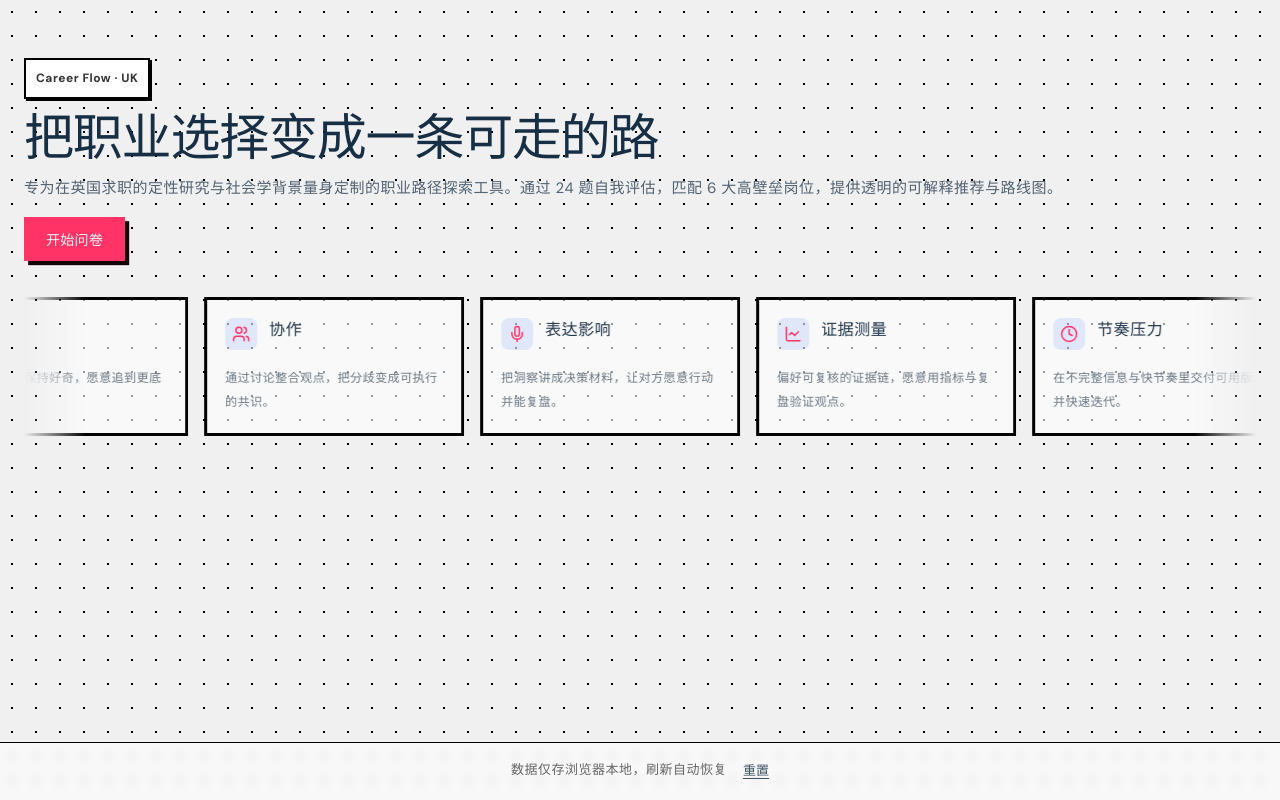
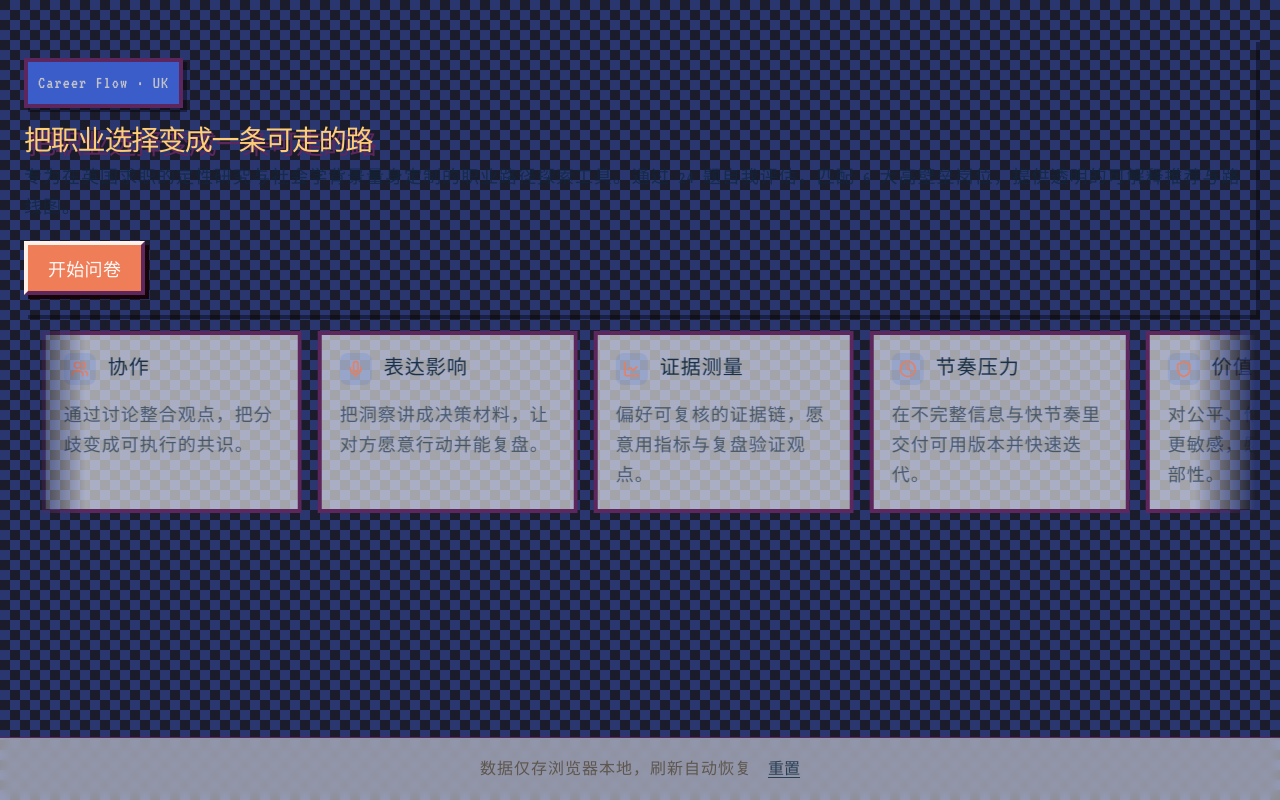
Before and after one commit to MasterFrancis/Career_Ava, a React (Vite) app: page / in a window 1280 px wide. Built offline with nearby package versions, Linux system fonts and the light colour scheme.

Commit message:
feat: Build Career Report Web App
Co-authored-by: traeagent <traeagent@users.noreply.github.com>

```diff
--- a/src/index.css
+++ b/src/index.css
@@ -1,65 +1,69 @@
-@import url('https://fonts.googleapis.com/css2?family=Bricolage+Grotesque:opsz,wght@12..96,200..800&family=DM+Sans:ital,opsz,wght@0,9..40,100..1000;1,9..40,100..1000&display=swap');
+@import url('https://fonts.googleapis.com/css2?family=Press+Start+2P&family=VT323&display=swap');
 
 :root {
-  --bg0: #F0F0F0;
-  --bg1: #E0E0E0;
-  --paper: #FFFFFF;
-  --card: #FFFFFF;
-  --card2: #FAFAFA;
-  --stroke: #000000;
-  --stroke2: #000000;
-  --text: #000000;
-  --muted: #333333;
-  --faint: #666666;
+  --bg0: #1a1c2c;
+  --bg1: #29366f;
+  --paper: #3b5dc9;
+  --card: #29366f;
+  --card2: #3b5dc9;
+  --stroke: #5d275d;
+  --stroke2: #b13e53;
+  --text: #fff1e8;
+  --muted: #c2c3c7;
+  --faint: #5f574f;
 
-  --accent: #FF3366;
-  --accent2: #4D4DFF;
-  --accent3: #FFCC00;
-  --danger: #FF0000;
-  --ok: #00CC44;
+  --accent: #ef7d57;
+  --accent2: #ffcd75;
+  --accent3: #a7f070;
+  --danger: #e43b44;
+  --ok: #38b764;
 
-  --shadow: 4px 4px 0px #000000;
-  --shadow2: 2px 2px 0px #000000;
-  --shadow-hover: 8px 8px 0px #000000;
+  --shadow: 4px 4px 0px rgba(0, 0, 0, 0.4);
+  --shadow2: 2px 2px 0px rgba(0, 0, 0, 0.4);
+  --shadow-hover: 6px 6px 0px rgba(0, 0, 0, 0.5);
   --radius-xl: 0px;
   --radius-lg: 0px;
   --radius-md: 0px;
   --radius-sm: 0px;
 
-  --sans: 'DM Sans', system-ui, sans-serif;
-  --display: 'Bricolage Grotesque', sans-serif;
+  --sans: 'VT323', monospace;
+  --display: 'Press Start 2P', cursive;
 
   --page: 100%;
   --max-content: 1400px;
 
-  --chart-grid: rgba(0, 0, 0, 0.1);
-  --chart-axis: rgba(0, 0, 0, 0.2);
-  --chart-label: #000000;
-  --chart-user-fill-1: rgba(255, 51, 102, 0.2);
-  --chart-user-fill-2: rgba(255, 51, 102, 0.05);
-  --chart-user-stroke-1: #FF3366;
-  --chart-user-stroke-2: #FF3366;
-  --chart-role-fill-1: rgba(77, 77, 255, 0.2);
-  --chart-role-fill-2: rgba(77, 77, 255, 0.05);
-  --chart-role-stroke-1: #4D4DFF;
-  --chart-role-stroke-2: #4D4DFF;
+  --chart-grid: rgba(255, 255, 255, 0.1);
+  --chart-axis: rgba(255, 255, 255, 0.2);
+  --chart-label: #c2c3c7;
+  --chart-user-fill-1: rgba(239, 125, 87, 0.4);
+  --chart-user-fill-2: rgba(239, 125, 87, 0.1);
+  --chart-user-stroke-1: #ef7d57;
+  --chart-user-stroke-2: #ef7d57;
+  --chart-role-fill-1: rgba(255, 205, 117, 0.4);
+  --chart-role-fill-2: rgba(255, 205, 117, 0.1);
+  --chart-role-stroke-1: #ffcd75;
+  --chart-role-stroke-2: #ffcd75;
 
-  font: 16px/155% var(--sans);
-  letter-spacing: 0.5px;
+  font: 20px/150% var(--sans);
+  letter-spacing: 1px;
   color: var(--text);
   background-color: var(--bg0);
-  background-image: radial-gradient(var(--stroke) 1px, transparent 1px);
-  background-size: 24px 24px;
-  color-scheme: light;
+  background-image:
+    linear-gradient(45deg, var(--bg1) 25%, transparent 25%, transparent 75%, var(--bg1) 75%, var(--bg1)),
+    linear-gradient(45deg, var(--bg1) 25%, transparent 25%, transparent 75%, var(--bg1) 75%, var(--bg1));
+  background-size: 20px 20px;
+  background-position: 0 0, 10px 10px;
+  color-scheme: dark;
   font-synthesis: none;
-  text-rendering: geometricPrecision;
-  -webkit-font-smoothing: antialiased;
+  text-rendering: pixelated;
+  -webkit-font-smoothing: none;
   -moz-osx-font-smoothing: grayscale;
+  image-rendering: pixelated;
 }
 
 @media (max-width: 720px) {
   :root {
-    font-size: 15px;
+    font-size: 18px;
   }
 }
 
@@ -117,9 +121,9 @@ a {
 .brandMark {
   width: 34px;
   height: 34px;
-  border-radius: 0;
-  background: var(--accent); border: 2px solid var(--stroke);
-  box-shadow: var(--shadow2);
+  border-radius: 0; box-shadow: var(--shadow);
+  background: var(--accent); border: 4px solid var(--stroke);
+  box-shadow: var(--shadow);
 }
 
 .brandTitle {
@@ -130,15 +134,16 @@ a {
 
 .brandTitle strong {
   font-family: var(--display);
-  font-weight: 700;
-  letter-spacing: -0.5px;
-  line-height: 1.05;
-  font-size: 18px;
+  font-weight: normal;
+  letter-spacing: 0px;
+  line-height: 1.2;
+  font-size: 14px;
+  text-shadow: 2px 2px 0 var(--stroke);
 }
 
 .brandTitle span {
   color: var(--faint);
-  font-size: 12px;
+  font-size: 18px;
 }
 
 .navPills {
@@ -169,7 +174,7 @@ a {
   flex: 0 0 auto;
   text-decoration: none;
   color: var(--muted);
-  font-size: 13px;
+  font-size: 16px;
   font-weight: 720;
   padding: 8px 2px;
   border-bottom: 2px solid transparent;
@@ -187,19 +192,19 @@ a {
 
 .pill {
   padding: 8px 16px;
-  border-radius: 0;
-  border: 2px solid var(--stroke); box-shadow: var(--shadow2); font-weight: 800; text-transform: uppercase;
+  border-radius: 0; box-shadow: var(--shadow);
+  border: 4px solid var(--stroke);box-shadow: var(--shadow); font-weight: 800; text-transform: uppercase;
   text-decoration: none;
   color: var(--muted);
   background: var(--paper);
   transition: background 120ms ease, color 120ms ease;
-  font-size: 13px;
+  font-size: 16px;
 }
 
 .pill:hover {
   color: var(--text);
   background: var(--accent3);
-  transform: translate(-2px, -2px);
+  transform: translate(2px, 2px); box-shadow: 2px 2px 0px rgba(0,0,0,0.4);
   box-shadow: var(--shadow);
 }
 
@@ -237,7 +242,7 @@ a {
   letter-spacing: -1px;
   margin: 0;
   font-weight: 750;
-  font-size: 40px;
+  font-size: 32px;
   line-height: 1.02;
 }
 
@@ -266,7 +271,7 @@ a {
 }
 
 .card {
-  border: 3px solid var(--stroke);
+  border: 4px solid var(--stroke);
   border-radius: var(--radius-lg);
   background: var(--paper);
   box-shadow: var(--shadow); transition: transform 0.2s, box-shadow 0.2s;
@@ -290,7 +295,7 @@ a {
 
 .cardTitle {
   margin: 0;
-  font-size: 16px;
+  font-size: 18px;
   letter-spacing: 0.2px;
   color: var(--text);
   font-weight: 720;
@@ -298,7 +303,7 @@ a {
 
 .meta {
   color: var(--faint);
-  font-size: 12px;
+  font-size: 18px;
 }
 
 .btnRow {
@@ -311,21 +316,21 @@ a {
 .btn {
   appearance: none;
   cursor: pointer;
-  border-radius: 0;
+  border-radius: 0; box-shadow: var(--shadow);
   padding: 10px 20px;
   font-weight: 720;
   letter-spacing: 0.3px;
-  font-size: 14px;
+  font-size: 18px;
   background: rgba(255, 255, 255, 0.96);
   color: var(--text);
-  border: 2px solid var(--stroke);
-  box-shadow: var(--shadow2); text-transform: uppercase; font-weight: 800;
+  border: 4px solid var(--stroke);
+  box-shadow: var(--shadow); text-transform: uppercase; font-weight: 800;
   transition: background 120ms ease, color 120ms ease, border-color 120ms ease;
 }
 
 .btn:hover {
   background: var(--accent3);
-  transform: translate(-2px, -2px);
+  transform: translate(2px, 2px); box-shadow: 2px 2px 0px rgba(0,0,0,0.4);
   box-shadow: var(--shadow);
 }
 
@@ -337,7 +342,7 @@ a {
 
 .btnPrimary:hover {
   background: var(--accent2);
-  transform: translate(-2px, -2px);
+  transform: translate(2px, 2px); box-shadow: 2px 2px 0px rgba(0,0,0,0.4);
   box-shadow: var(--shadow);
 }
 
@@ -354,12 +359,12 @@ a {
 
 .tag {
   display: inline-block;
-  border: 3px solid var(--stroke);
-  border-radius: 0;
+  border: 4px solid var(--stroke);
+  border-radius: 0; box-shadow: var(--shadow);
   padding: 6px 10px;
-  font-size: 12px;
+  font-size: 18px;
   color: var(--muted);
-  background: var(--paper); box-shadow: var(--shadow2); font-weight: 700; border: 2px solid var(--stroke);
+  background: var(--paper); box-shadow: var(--shadow); font-weight: 700; border: 4px solid var(--stroke);
   max-width: 100%;
   white-space: normal;
   word-break: break-word;
@@ -408,7 +413,7 @@ a {
   align-items: center;
   gap: 16px;
   color: var(--faint);
-  font-size: 13px;
+  font-size: 16px;
   padding: 16px 24px;
   border-top: 1px solid var(--stroke);
   background: rgba(255, 255, 255, 0.5);
@@ -433,7 +438,7 @@ a {
 .modalOverlay {
   position: fixed;
   inset: 0;
-  background: rgba(10, 20, 18, 0.35);
+  background: rgba(26, 28, 44, 0.8);
   display: grid;
   place-items: center;
   padding: 18px;
@@ -442,8 +447,8 @@ a {
 
 .modal {
   width: min(520px, 100%);
-  border-radius: 0;
-  border: 2px solid var(--stroke);
+  border-radius: 0; box-shadow: var(--shadow);
+  border: 4px solid var(--stroke);
   background: rgba(255, 255, 255, 0.96);
   box-shadow: 12px 12px 0 var(--stroke); border: 4px solid var(--stroke);
   overflow: hidden;
@@ -495,7 +500,7 @@ a {
   gap: 12px;
   color: var(--muted);
   font-weight: 600;
-  font-size: 13px;
+  font-size: 16px;
   transition: color 120ms ease;
 }
 
@@ -515,7 +520,7 @@ a {
 }
 
 .accordionHint {
-  font-size: 12px;
+  font-size: 18px;
   font-weight: 720;
   letter-spacing: 0.2px;
 }
@@ -549,12 +554,12 @@ details[open] .accordionChevron {
 
 .sectionLink {
   text-decoration: none;
-  border: 3px solid var(--stroke);
-  border-radius: 0;
+  border: 4px solid var(--stroke);
+  border-radius: 0; box-shadow: var(--shadow);
   padding: 6px 10px;
-  font-size: 12px;
+  font-size: 18px;
   color: var(--muted);
-  background: var(--paper); box-shadow: var(--shadow2); font-weight: 700; border: 2px solid var(--stroke);
+  background: var(--paper); box-shadow: var(--shadow); font-weight: 700; border: 4px solid var(--stroke);
   width: fit-content;
 }
 
@@ -579,9 +584,9 @@ details[open] .accordionChevron {
 
 .stepper {
   margin-top: 14px;
-  border-radius: 0;
-  border: 3px solid var(--stroke);
-  background: var(--paper); box-shadow: var(--shadow); border: 3px solid var(--stroke);
+  border-radius: 0; box-shadow: var(--shadow);
+  border: 4px solid var(--stroke);
+  background: var(--paper); box-shadow: var(--shadow); border: 4px solid var(--stroke);
   padding: 12px 12px;
   display: flex;
   align-items: center;
@@ -623,8 +628,8 @@ details[open] .accordionChevron {
 .stepDot {
   width: 10px;
   height: 10px;
-  border-radius: 0;
-  border: 2px solid var(--stroke); border-radius: 0;
+  border-radius: 0; box-shadow: var(--shadow);
+  border: 4px solid var(--stroke);border-radius: 0; box-shadow: var(--shadow);
   background: var(--bg0);
   cursor: pointer;
   transition: border-color 120ms ease, background 120ms ease;
@@ -678,20 +683,20 @@ details[open] .accordionChevron {
 }
 
 .quizScaleBtn {
-  border-radius: 0;
+  border-radius: 0; box-shadow: var(--shadow);
   padding: 14px 10px;
-  border: 2px solid var(--stroke);
-  background: var(--paper); box-shadow: var(--shadow2); border: 2px solid var(--stroke);
+  border: 4px solid var(--stroke);
+  background: var(--paper); box-shadow: var(--shadow); border: 4px solid var(--stroke);
   color: var(--text);
   font-weight: 820;
-  font-size: 16px;
+  font-size: 18px;
   cursor: pointer;
   transition: background 120ms ease, color 120ms ease, border-color 120ms ease;
 }
 
 .quizScaleBtn:hover {
   background: var(--accent3);
-  transform: translate(-2px, -2px);
+  transform: translate(2px, 2px); box-shadow: 2px 2px 0px rgba(0,0,0,0.4);
   box-shadow: var(--shadow);
 }
 
@@ -707,16 +712,16 @@ details[open] .accordionChevron {
   justify-content: space-between;
   gap: 10px;
   color: var(--faint);
-  font-size: 12px;
+  font-size: 18px;
 }
 
 
 
 .dimRow {
-  border: 3px solid var(--stroke);
+  border: 4px solid var(--stroke);
   border-radius: 16px;
   padding: 14px;
-  background: var(--paper); box-shadow: var(--shadow2); font-weight: 700; border: 2px solid var(--stroke);
+  background: var(--paper); box-shadow: var(--shadow); font-weight: 700; border: 4px solid var(--stroke);
 }
 
 .dimHead {
@@ -729,7 +734,7 @@ details[open] .accordionChevron {
 .dimKey {
   width: 34px;
   height: 34px;
-  border-radius: 0;
+  border-radius: 0; box-shadow: var(--shadow);
   display: grid;
   place-items: center;
   font-weight: 900;
@@ -744,7 +749,7 @@ details[open] .accordionChevron {
 
 .dimDesc {
   margin-top: 4px;
-  font-size: 12px;
+  font-size: 18px;
   color: var(--faint);
 }
 
@@ -760,9 +765,9 @@ details[open] .accordionChevron {
   gap: 10px;
   align-items: center;
   padding: 10px;
-  border-radius: 0;
+  border-radius: 0; box-shadow: var(--shadow);
   border: 1px solid rgba(14, 38, 61, 0.10);
-  background: var(--paper); box-shadow: var(--shadow2); font-weight: 700; border: 2px solid var(--stroke);
+  background: var(--paper); box-shadow: var(--shadow); font-weight: 700; border: 4px solid var(--stroke);
 }
 
 .breakKey {
@@ -797,7 +802,7 @@ details[open] .accordionChevron {
 .pathCadence {
   color: var(--accent);
   font-weight: 600;
-  font-size: 13px;
+  font-size: 16px;
   background: rgba(37, 99, 235, 0.08);
   padding: 4px 10px;
   border-radius: 6px;
@@ -811,7 +816,7 @@ details[open] .accordionChevron {
   border-radius: 16px;
   padding: 12px;
   border: 1px solid rgba(14, 38, 61, 0.16);
-  background: var(--paper); box-shadow: var(--shadow2); border: 2px solid var(--stroke);
+  background: var(--paper); box-shadow: var(--shadow); border: 4px solid var(--stroke);
   color: rgba(14, 38, 61, 0.9);
   font: inherit;
   outline: none;
@@ -826,7 +831,7 @@ details[open] .accordionChevron {
   border: 1px solid rgba(14, 38, 61, 0.10);
   border-radius: 16px;
   padding: 12px;
-  background: var(--paper); box-shadow: var(--shadow2); font-weight: 700; border: 2px solid var(--stroke);
+  background: var(--paper); box-shadow: var(--shadow); font-weight: 700; border: 4px solid var(--stroke);
 }
 
 .roadPhaseTitle {
@@ -851,7 +856,7 @@ details[open] .accordionChevron {
 .matrixTh {
   position: sticky;
   top: 0;
-  background: var(--paper); box-shadow: var(--shadow2); border: 2px solid var(--stroke);
+  background: var(--paper); box-shadow: var(--shadow); border: 4px solid var(--stroke);
   backdrop-filter: blur(8px);
   z-index: 1;
   color: rgba(14, 38, 61, 0.9);
@@ -863,10 +868,10 @@ details[open] .accordionChevron {
 
 .matrixSelect {
   width: 100%;
-  border-radius: 0;
+  border-radius: 0; box-shadow: var(--shadow);
   padding: 9px 10px;
   border: 1px solid rgba(14, 38, 61, 0.16);
-  background: var(--paper); box-shadow: var(--shadow2); border: 2px solid var(--stroke);
+  background: var(--paper); box-shadow: var(--shadow); border: 4px solid var(--stroke);
   color: rgba(14, 38, 61, 0.9);
   font: inherit;
   outline: none;
@@ -888,7 +893,7 @@ details[open] .accordionChevron {
   border-radius: 8px;
   cursor: pointer;
   font-weight: 700;
-  font-size: 13px;
+  font-size: 16px;
   color: var(--muted);
   transition: all 120ms ease;
 }
@@ -913,7 +918,7 @@ details[open] .accordionChevron {
   border: 1px solid rgba(14, 38, 61, 0.10);
   border-radius: 16px;
   padding: 12px;
-  background: var(--paper); box-shadow: var(--shadow2); font-weight: 700; border: 2px solid var(--stroke);
+  background: var(--paper); box-shadow: var(--shadow); font-weight: 700; border: 4px solid var(--stroke);
 }
 
 .rankHead {
@@ -925,7 +930,7 @@ details[open] .accordionChevron {
 .rankBar {
   margin-top: 10px;
   height: 10px;
-  border-radius: 0;
+  border-radius: 0; box-shadow: var(--shadow);
   border: 1px solid rgba(14, 38, 61, 0.12);
   background: rgba(14, 38, 61, 0.05);
   overflow: hidden;
@@ -1000,7 +1005,7 @@ details[open] .accordionChevron {
 }
 
 .homeHeroGrid {
-  border-radius: 0;
+  border-radius: 0; box-shadow: var(--shadow);
   background: transparent;
   padding: 20px 0;
   display: grid;
@@ -1019,11 +1024,11 @@ details[open] .accordionChevron {
   align-items: center;
   gap: 10px;
   padding: 6px 10px;
-  border-radius: 0;
+  border-radius: 0; box-shadow: var(--shadow);
   border: 1px solid rgba(14, 38, 61, 0.12);
-  background: var(--paper); box-shadow: var(--shadow2); font-weight: 700; border: 2px solid var(--stroke);
+  background: var(--paper); box-shadow: var(--shadow); font-weight: 700; border: 4px solid var(--stroke);
   color: var(--muted);
-  font-size: 12px;
+  font-size: 18px;
   width: fit-content;
 }
 
@@ -1032,21 +1037,21 @@ details[open] .accordionChevron {
   font-family: var(--display);
   letter-spacing: -1.2px;
   font-weight: 850;
-  font-size: 50px;
+  font-size: 28px;
   line-height: 1.02;
   color: rgba(14, 38, 61, 0.96);
 }
 
 @media (max-width: 720px) {
   .homeTitle {
-    font-size: 38px;
+    font-size: 28px;
   }
 }
 
 .homeSub {
   margin-top: 12px;
   color: rgba(14, 38, 61, 0.70);
-  font-size: 15px;
+  font-size: 18px;
 }
 
 .homeActions {
@@ -1065,12 +1070,12 @@ details[open] .accordionChevron {
 }
 
 .chip {
-  border-radius: 0;
+  border-radius: 0; box-shadow: var(--shadow);
   padding: 8px 12px;
   border: 1px solid rgba(14, 38, 61, 0.10);
   background: rgba(255, 255, 255, 0.74);
   color: rgba(14, 38, 61, 0.76);
-  font-size: 12px;
+  font-size: 18px;
 }
 
 .homeHeroRight {
@@ -1078,7 +1083,7 @@ details[open] .accordionChevron {
 }
 
 .homeStat {
-  border-radius: 0;
+  border-radius: 0; box-shadow: var(--shadow);
   border: 1px solid rgba(14, 38, 61, 0.10);
   background: rgba(255, 255, 255, 0.78);
   padding: 14px;
@@ -1090,13 +1095,13 @@ details[open] .accordionChevron {
   font-family: var(--display);
   font-weight: 850;
   letter-spacing: -0.8px;
-  font-size: 36px;
+  font-size: 28px;
   color: rgba(14, 38, 61, 0.94);
 }
 
 .homeStatText {
   color: rgba(14, 38, 61, 0.66);
-  font-size: 13px;
+  font-size: 16px;
 }
 
 .marqueeContainer {
@@ -1126,7 +1131,7 @@ details[open] .accordionChevron {
 
 .dimExplainCardScroll {
   flex: 0 0 260px;
-  border: 3px solid var(--stroke);
+  border: 4px solid var(--stroke);
   border-radius: var(--radius-lg);
   padding: 18px;
   background: rgba(255, 255, 255, 0.6);
@@ -1166,7 +1171,7 @@ details[open] .accordionChevron {
 .dimExplainKey {
   width: 34px;
   height: 34px;
-  border-radius: 0;
+  border-radius: 0; box-shadow: var(--shadow);
   display: grid;
   place-items: center;
   font-weight: 900;
@@ -1182,7 +1187,7 @@ details[open] .accordionChevron {
 .dimExplainText {
   margin-top: 4px;
   color: rgba(14, 38, 61, 0.62);
-  font-size: 12px;
+  font-size: 18px;
 }
 
 /* Tooltip */
@@ -1204,7 +1209,7 @@ details[open] .accordionChevron {
   color: var(--text);
   padding: 6px 12px;
   border-radius: 99px;
-  font-size: 12px;
+  font-size: 18px;
   font-weight: 500;
   white-space: nowrap;
   pointer-events: none;
@@ -1264,3 +1269,29 @@ details[open] .accordionChevron {
 body {
   animation: bg-scroll 20s linear infinite;
 }
+
+* {
+  image-rendering: pixelated !important;
+}
+
+.card, .btn, .pill, .modal, .tag, .stepper, .dimRow, .rankRow, .roadPhase {
+  border-width: 4px !important;
+  border-style: solid !important;
+  border-color: var(--text) var(--stroke) var(--stroke) var(--text) !important;
+}
+
+.btn:active, .pill:active, .quizScaleBtn:active {
+  border-color: var(--stroke) var(--text) var(--text) var(--stroke) !important;
+  transform: translate(4px, 4px) !important;
+  box-shadow: none !important;
+}
+
+.h1, .homeTitle, .stepperTitle, .quizStatement {
+  text-shadow: 4px 4px 0 var(--stroke);
+  color: var(--accent2);
+}
+
+.brandMark {
+  background: var(--accent);
+  border: 4px solid var(--text);
+}
```
